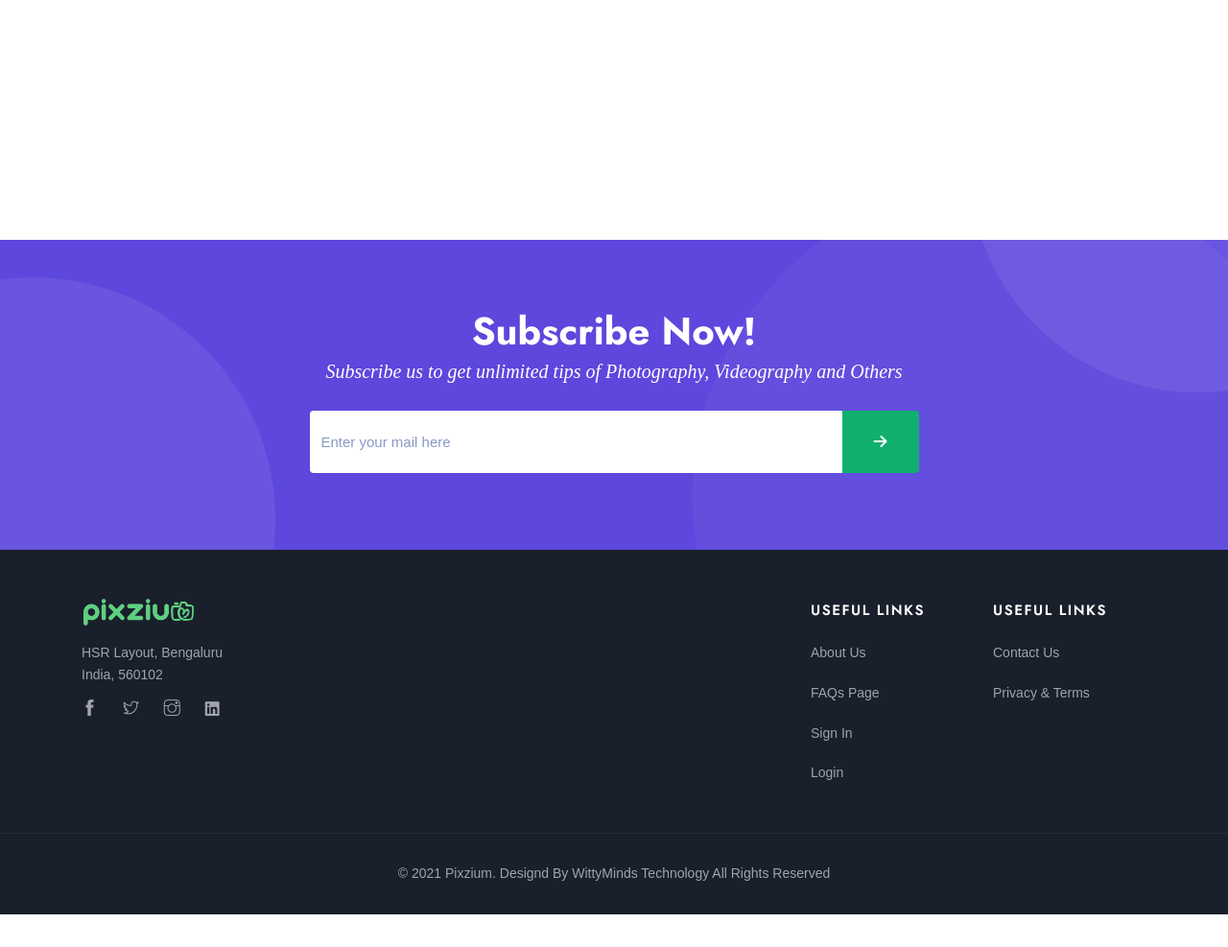
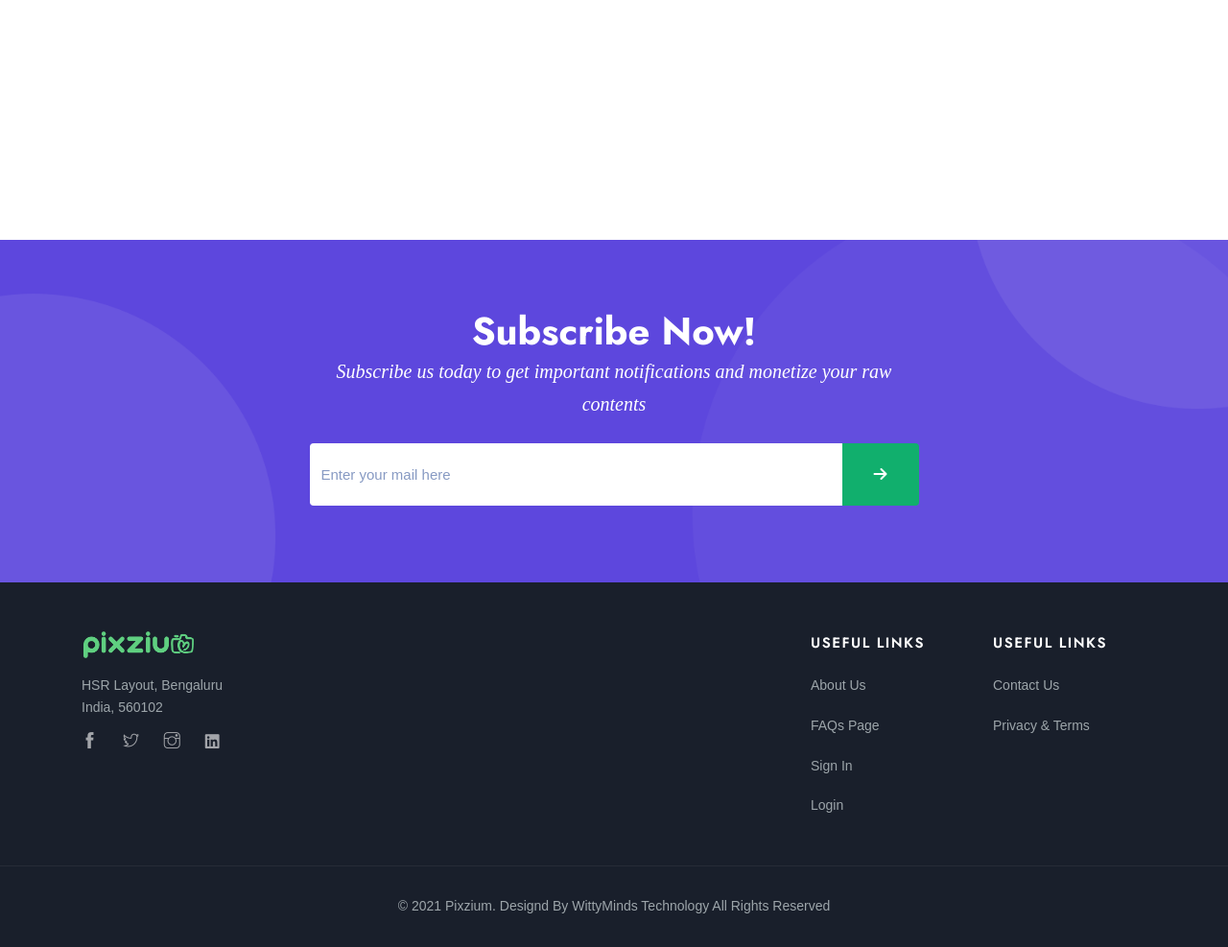
Before and after one commit to wittymindstech/pixzium, a Django app: template templates/index.html in a window 1280 px wide. Shown: the part 842-1829 px from the top of the page at 96% size. Before the commit the page ends 1795 px from the top, so only its background shows below. Run offline with Django 3.2, Linux system fonts and the light colour scheme; the template is opened without the code that fills it: values that come from a table or form of the project are taken from there, others are empty; parts of the project's set-up code (start-up, migrations or seed data) failed here and were passed over; some libraries are stand-ins or nearby versions; some web fonts are replaced.

Commit message:
Update index.html

```diff
--- a/templates/index.html
+++ b/templates/index.html
@@ -187,7 +187,7 @@
                 <div class="col-lg-7 col-md-8">
                     <div class="clt-caption text-center mb-4">
                         <h3>Subscribe Now!</h3>
-                        <p>Subscribe us to get unlimited tips of Photography, Videography and Others</p>
+                        <p>Subscribe us today to get important notifications and monetize your raw contents</p>
                     </div>
                     <div class="inner-flexible-box subscribe-box">
                         <div class="input-group">
```
